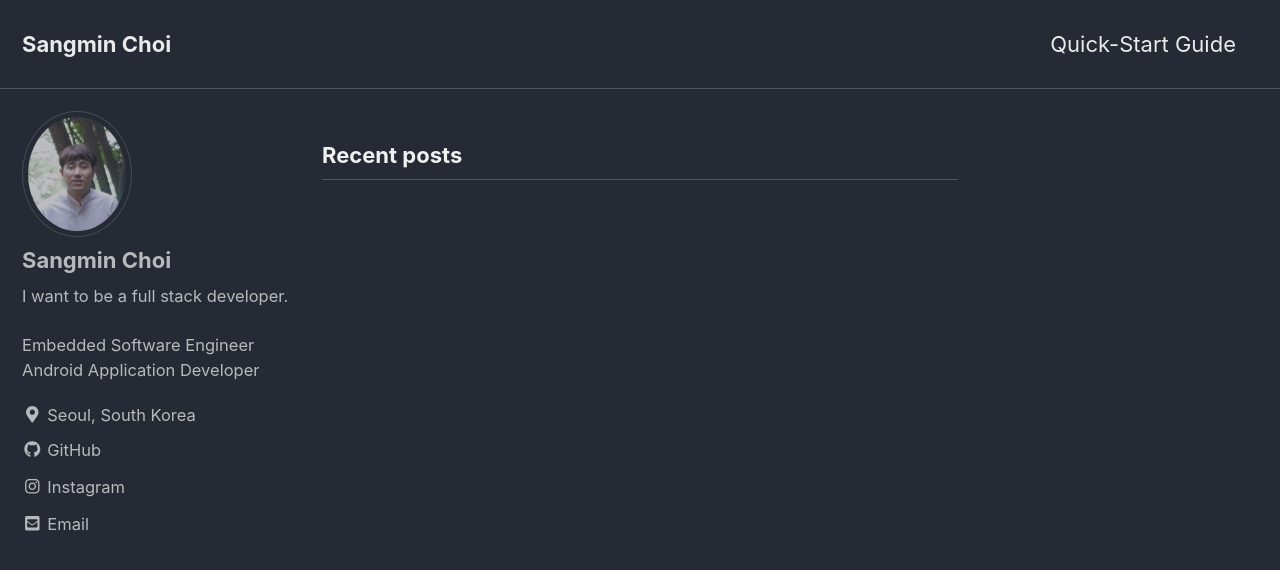
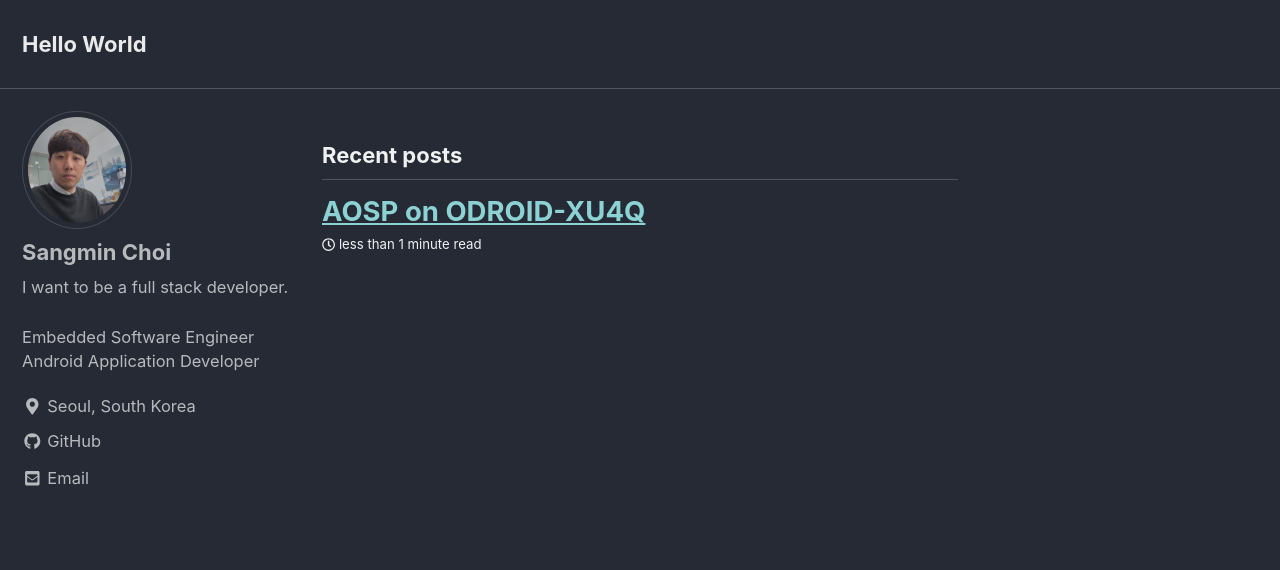
Before and after one commit to tonight0210/tonight0210.github.io, a Jekyll site: the page built from index.html, in a window 1280 px wide and 900 px high. Shown: the top 570 px of the window. Built offline with Jekyll 4.4.1, drawn with Linux system fonts in a browser that asks for light colours; cached includes are drawn as plain includes; nearby versions of some CDN libraries; the list of posts is cut into pages by our own code.

Commit message:
first blog test

```diff
--- a/_config.yml
+++ b/_config.yml
@@ -16,7 +16,7 @@ minimal_mistakes_skin    : "dark" # "air", "aqua", "contrast", "dark", "dirt", "
 
 # Site Settings
 locale                   : "en-US"
-title                    : "Sangmin Choi"
+title                    : "Hello World"
 title_separator          : "-"
 name                     : "Sangmin Choi"
 description              : "An Embedded Software Enginneer"
@@ -104,7 +104,7 @@ analytics:
 # Site Author
 author:
   name             : "Sangmin Choi"
-  avatar           : "/assets/images/sangmin.png"
+  avatar           : "/assets/images/sangminchoi.jpg"
   bio              : "I want to be a full stack developer.<br><br>Embedded Software Engineer<br>Android Application Developer"
   location         : "Seoul, South Korea"
   email            : "toniht0210@gmail.com"
@@ -126,7 +126,7 @@ author:
       url: "https://github.com/tonight0210"
     - label: "Instagram"
       icon: "fab fa-fw fa-instagram"
-      url: "https://instagram.com/"
+      # url: "https://instagram.com/"
 
 # Site Footer
 footer:
--- a/_data/navigation.yml
+++ b/_data/navigation.yml
@@ -1,7 +1,7 @@
 # main links
 main:
-  - title: "Quick-Start Guide"
-    url: https://mmistakes.github.io/minimal-mistakes/docs/quick-start-guide/
+  # - title: "Quick-Start Guide"
+  #   url: https://mmistakes.github.io/minimal-mistakes/docs/quick-start-guide/
   # - title: "About"
   #   url: https://mmistakes.github.io/minimal-mistakes/about/
   # - title: "Sample Posts"
--- /dev/null
+++ b/_posts/2019-01-10-aosp-on-odroid-xu4q.md
@@ -0,0 +1,4 @@
+---
+layout: posts
+title: AOSP on ODROID-XU4Q
+---
```
Also changed, not shown: assets/images/sangmin.png (deleted), assets/images/sangminchoi.jpg (added).
